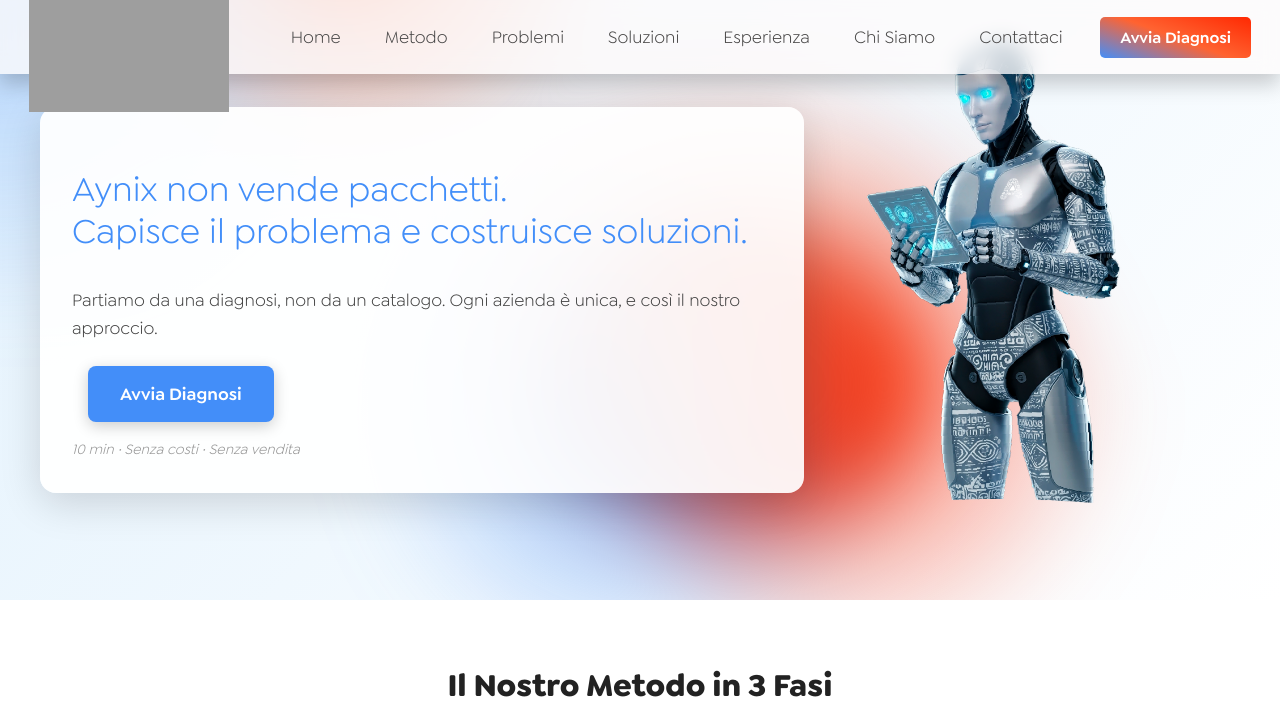
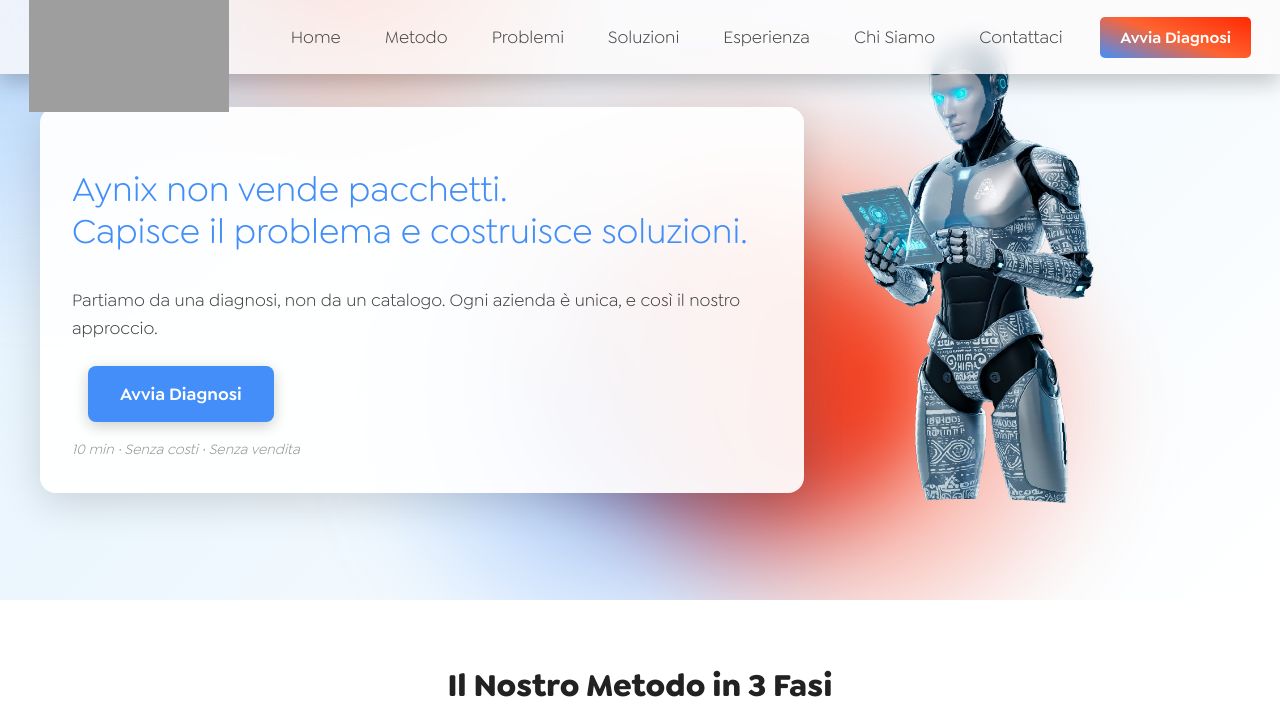
Before and after one commit to AynixTech/aynix-wordpress, a WordPress theme: template wp-content/themes/aynix/index.php in a window 1280 px wide. Shown: the top 705 px of the page. Run offline with PHP 8.4 and a stand-in for WordPress, Linux system fonts and the light colour scheme; the site name, menu and one post (Sample post) are stand-ins, and other content is empty; grey boxes are pictures that could not be loaded.

Commit message:
fix robot 7

```diff
--- a/wp-content/themes/aynix/assets/css/homepage.css
+++ b/wp-content/themes/aynix/assets/css/homepage.css
@@ -125,8 +125,8 @@
     display: flex;
     justify-content: flex-end;
     align-items: flex-end;
-    width: clamp(220px, 40vw, 460px);
-    z-index: 1;
+    width: clamp(220px, 40vw, 660px);
+    z-index: 3;
     pointer-events: none;
 }
 
```
